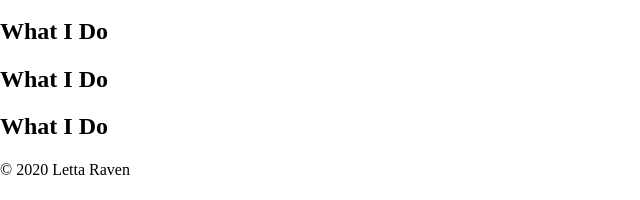
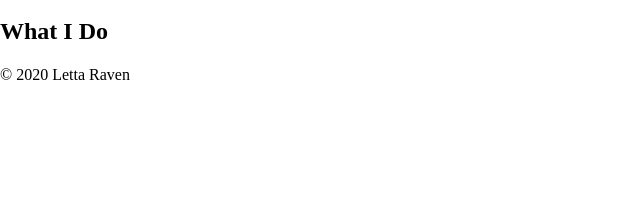
Before and after one commit to lettaraven/lettaraven.github.io, a plain HTML site: page index.html in a window 1280 px wide. Shown: the part 600-800 px from the top of the page, without its empty margins (0-640 px from the left). Drawn offline with nearby package versions, Linux system fonts and the light colour scheme.

Commit message:
Update index.html

```diff
--- a/index.html
+++ b/index.html
@@ -43,17 +43,11 @@
 					<p>
 				</div><!-- / service -->
 
-		<section class="my-services" id="services">
-			<h2 class="section__title section__title--services">What I Do</h2>
-			<div class="services">
 				<div class="service">
 					<h3></h3>
 					<p>
 				</div><!-- / service -->
 
-		<section class="my-services" id="services">
-			<h2 class="section__title section__title--services">What I Do</h2>
-			<div class="services">
 				<div class="service">
 					<h3></h3>
 					<p>
@@ -69,6 +63,7 @@
 
 
 
+
   </body>
   </html>
 © 2020 Letta Raven
```
